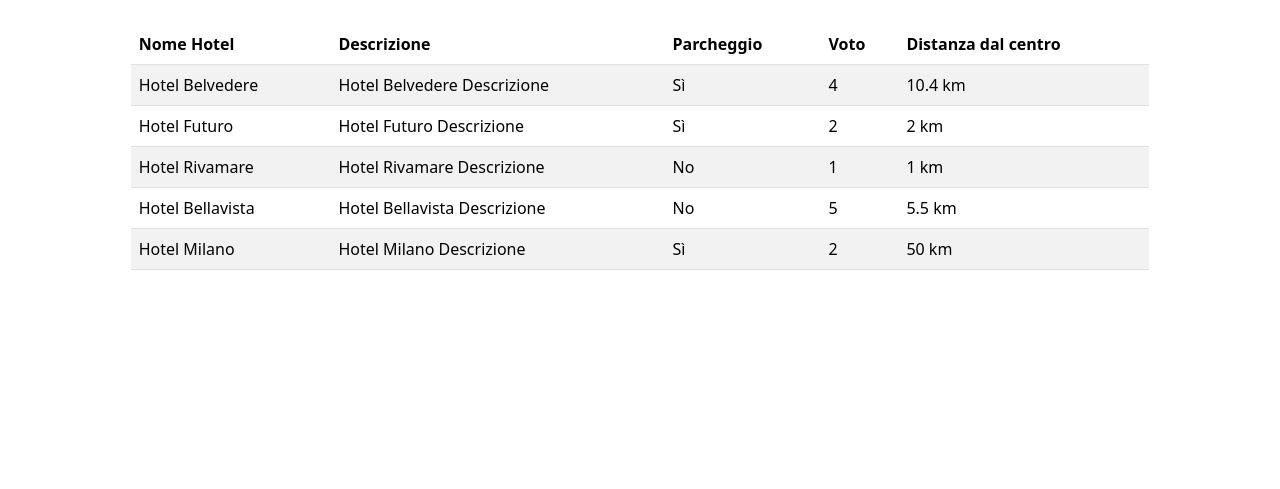
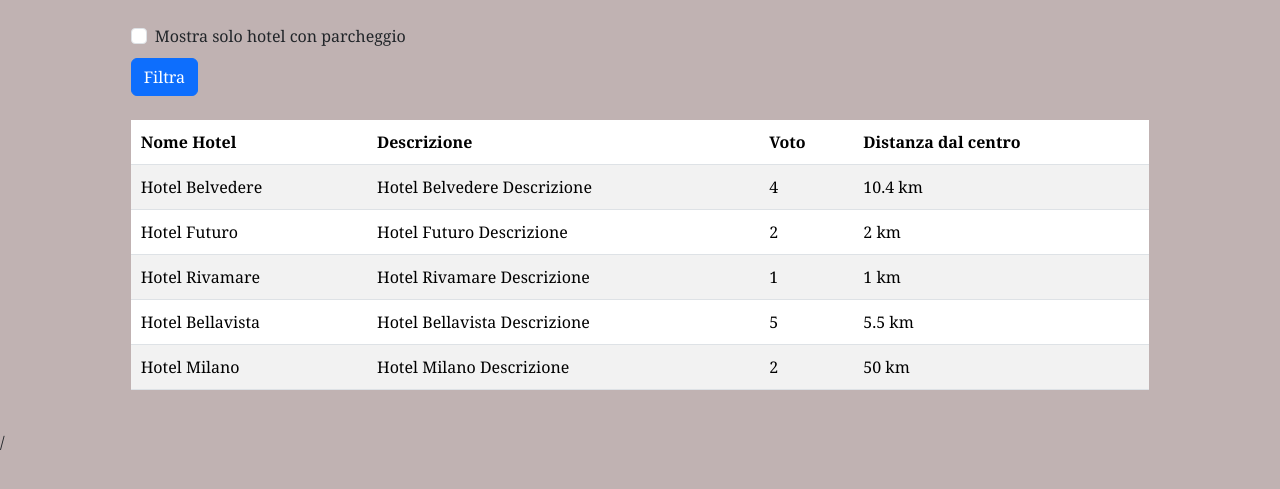
Before and after one commit to natdm02/php-hotel, a PHP site: page / in a window 1280 px wide. Shown: the top 489 px of the page. Run offline with PHP 8.4, Linux system fonts and the light colour scheme.

Commit message:
[add] get parking

```diff
--- a/index.php
+++ b/index.php
@@ -49,33 +49,48 @@
     <meta name="viewport" content="width=device-width, initial-scale=1.0">
     <!--bootstrap/-->
     <link href="https://cdn.jsdelivr.net/npm/bootstrap@5.3.0-alpha3/dist/css/bootstrap.min.css" rel="stylesheet" integrity="sha384-KK94CHFLLe+nY2dmCWGMq91rCGa5gtU4mk92HdvYe+M/SXH301p5ILy+dN9+nJOZ" crossorigin="anonymous">
+    <link rel="stylesheet" href="./css/style.css">
     <title>php-hotel</title>
 </head>
+
 <body>
+
     <main class="col-10 m-auto p-4">
+        <form class="mb-4" action="" method="GET">
+            <div class="form-check">
+                <input class="form-check-input" type="checkbox" name="show_parking" id="showParking">
+                <label class="form-check-label" for="showParking">Mostra solo hotel con parcheggio</label>
+            </div>
+                <button type="submit" class="btn btn-primary mt-2">Filtra</button>
+        </form>
+
         <table class="table table-striped">
         <thead class="thead-dark">
             <tr>
                 <th scope="col">Nome Hotel</th>
                 <th scope="col">Descrizione</th>
+                <?php if(isset($_GET['show_parking']) && $_GET['show_parking'] == 'on') { ?>
                 <th scope="col">Parcheggio</th>
+                <?php } ?>
                 <th scope="col">Voto</th>
                 <th scope="col">Distanza dal centro</th>
             </tr>
         </thead>
         <tbody>
+        <?php foreach($hotels as $hotel) { ?>
             <tr>
-            <?php foreach($hotels as $hotel) { ?>
                 <td><?php echo $hotel['name']; ?></td>
                 <td><?php echo $hotel['description']; ?></td>
-                <td><div><?php echo $hotel['parking'] === true ? 'Sì' : 'No'; ?></div></td>
-                <td><div><?php echo $hotel['vote']; ?></div></td>
-                <td><div><?php echo $hotel['distance_to_center']; ?> km</div></td>
+                <?php if(isset($_GET['show_parking']) && $_GET['show_parking'] == 'on') { ?>
+                <td><?php echo $hotel['parking'] === true ? 'Sì' : 'No'; ?></td>
+                <?php } ?>
+                <td><?php echo $hotel['vote']; ?></td>
+                <td><?php echo $hotel['distance_to_center']; ?> km</td>
             </tr>
             <?php } ?>
         </tbody>
         </table>
-  </main>
+    </main>/
 
 
 </body>
```
Lines whose indentation alone changed are shown as unchanged.
